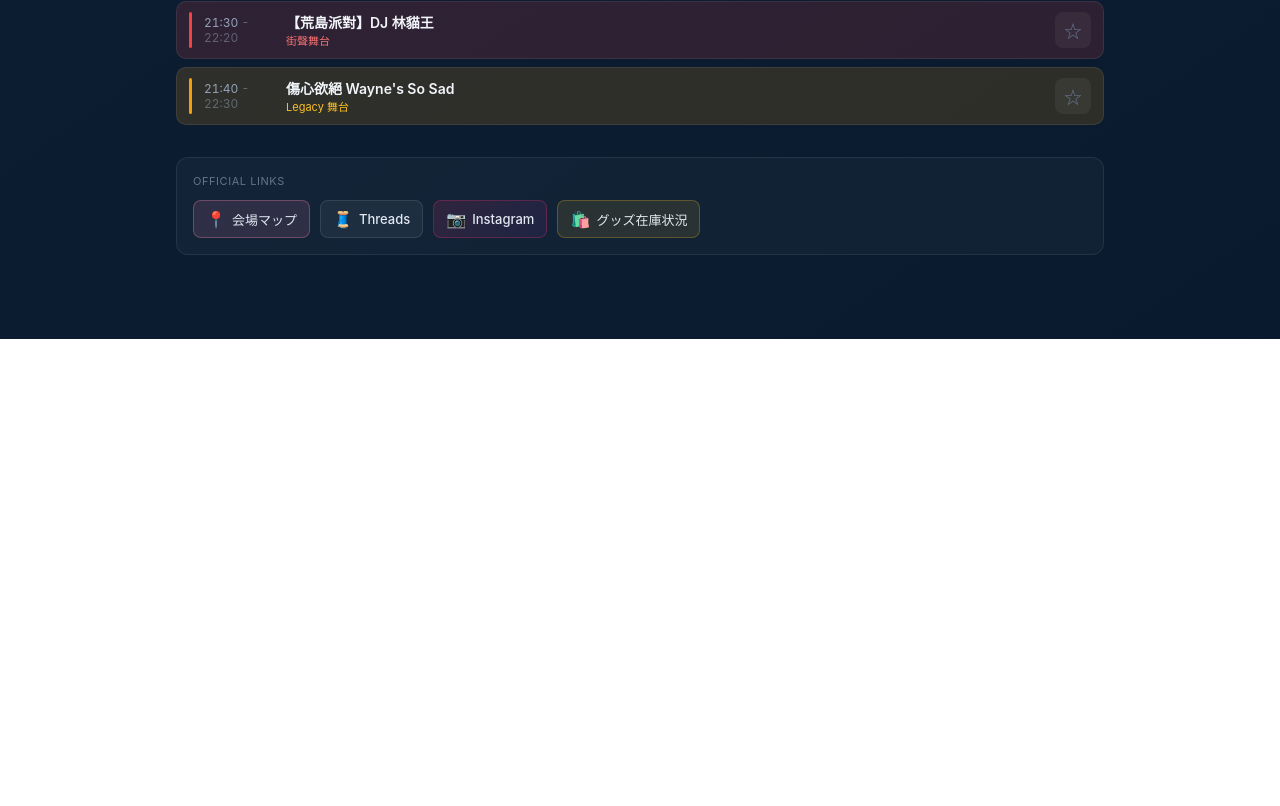
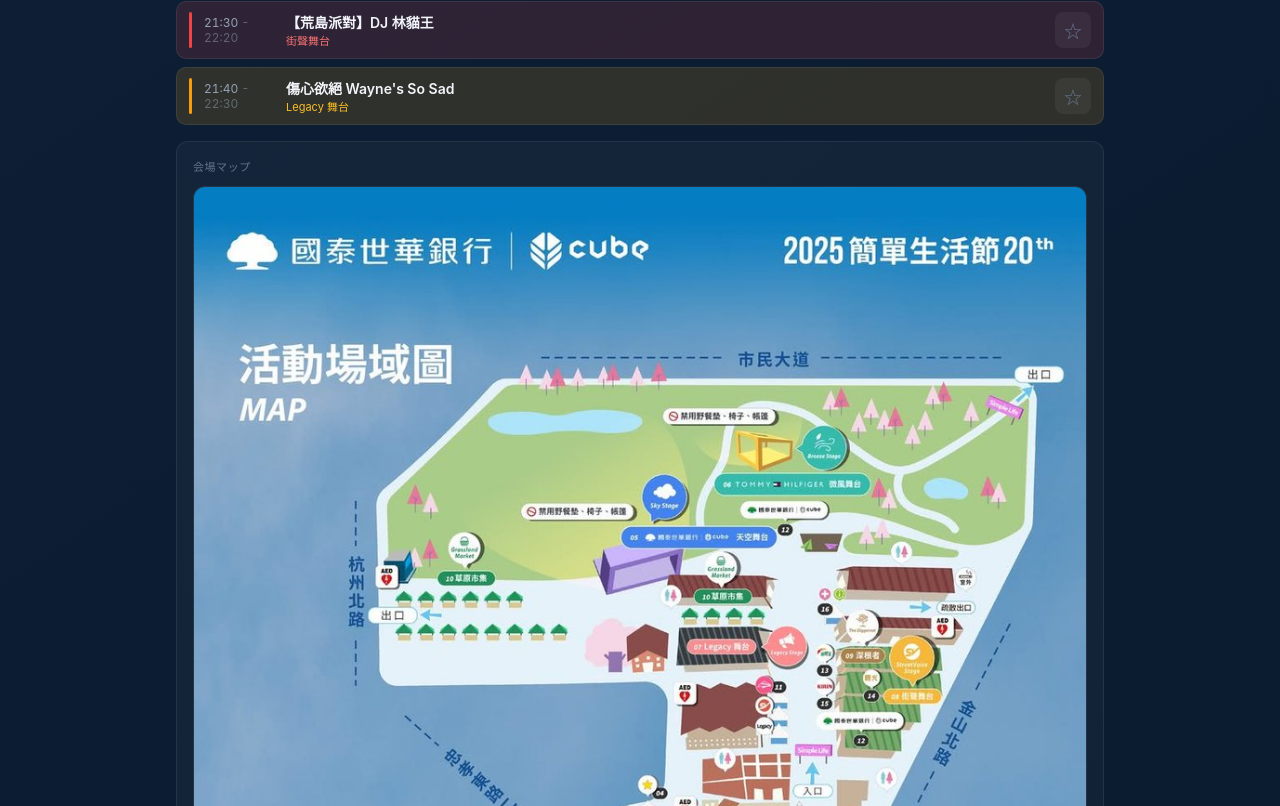
Before and after one commit to tainakanchu/simple-life-2025, a React (Vite) app: page / in a window 1280 px wide. Shown: the part 2054-2860 px from the top of the page. Before the commit the page ends 2393 px from the top, so only its background shows below. Built offline with nearby package versions, Linux system fonts and the light colour scheme.

Commit message:
Show map inline above official links

```diff
--- a/src/App.tsx
+++ b/src/App.tsx
@@ -24,7 +24,6 @@
   });
   const [currentTime, setCurrentTime] = useState(new Date());
   const [viewMode, setViewMode] = useState<ViewMode>("timeline");
-  const [showMap, setShowMap] = useState(false);
   const t: AppTranslation = translations[locale];
 
   useEffect(() => {
@@ -434,6 +433,53 @@
         style={{
           maxWidth: 960,
           margin: "0 auto",
+          padding: "0 16px 16px",
+        }}
+      >
+        <div
+          style={{
+            background: "rgba(255,255,255,0.03)",
+            border: "1px solid rgba(255,255,255,0.08)",
+            borderRadius: 12,
+            padding: 16,
+          }}
+        >
+          <div
+            style={{
+              fontSize: 11,
+              color: "#64748b",
+              marginBottom: 12,
+              letterSpacing: "0.05em",
+              textTransform: "uppercase",
+            }}
+          >
+            {t.mapButton}
+          </div>
+          <div
+            style={{
+              background: "rgba(255,255,255,0.02)",
+              border: "1px solid rgba(255,255,255,0.06)",
+              borderRadius: 12,
+              overflow: "hidden",
+            }}
+          >
+            <img
+              src="/G63ZjXObkAIoMTz.jpg"
+              alt={t.mapAlt}
+              style={{
+                width: "100%",
+                display: "block",
+                objectFit: "contain",
+              }}
+            />
+          </div>
+        </div>
+      </div>
+
+      <div
+        style={{
+          maxWidth: 960,
+          margin: "0 auto",
           padding: "16px 16px 24px",
         }}
       >
@@ -463,26 +509,6 @@
               flexWrap: "wrap",
             }}
           >
-            <button
-              onClick={() => setShowMap(true)}
-              style={{
-                display: "flex",
-                alignItems: "center",
-                gap: 6,
-                padding: "8px 12px",
-                borderRadius: 8,
-                background: "rgba(255, 136, 176, 0.12)",
-                border: "1px solid rgba(255, 136, 176, 0.3)",
-                color: "#e2e8f0",
-                fontSize: 13,
-                fontWeight: 500,
-                transition: "all 0.15s",
-                cursor: "pointer",
-              }}
-            >
-              <span style={{ fontSize: 16 }}>📍</span>
-              {t.mapButton}
-            </button>
             <a
               href="https://www.threads.com/@simplelifetw"
               target="_blank"
@@ -597,60 +623,6 @@
 
       <div style={{ height: 60 }} />
 
-      {/* Map Modal */}
-      {showMap && (
-        <div
-          onClick={() => setShowMap(false)}
-          style={{
-            position: "fixed",
-            inset: 0,
-            background: "rgba(0, 0, 0, 0.9)",
-            zIndex: 1000,
-            display: "flex",
-            alignItems: "center",
-            justifyContent: "center",
-            padding: 20,
-            cursor: "pointer",
-          }}
-        >
-          <div
-            onClick={(e) => e.stopPropagation()}
-            style={{
-              maxWidth: "90vw",
-              maxHeight: "90vh",
-              position: "relative",
-            }}
-          >
-            <button
-              onClick={() => setShowMap(false)}
-              style={{
-                position: "absolute",
-                top: -40,
-                right: 0,
-                background: "rgba(255,255,255,0.1)",
-                border: "1px solid rgba(255,255,255,0.2)",
-                borderRadius: 8,
-                color: "#f1f5f9",
-                fontSize: 14,
-                padding: "8px 16px",
-                cursor: "pointer",
-              }}
-            >
-              {t.mapClose}
-            </button>
-            <img
-              src="/G63ZjXObkAIoMTz.jpg"
-              alt={t.mapAlt}
-              style={{
-                width: "100%",
-                height: "100%",
-                objectFit: "contain",
-                borderRadius: 8,
-              }}
-            />
-          </div>
-        </div>
-      )}
     </div>
   );
 }
```
